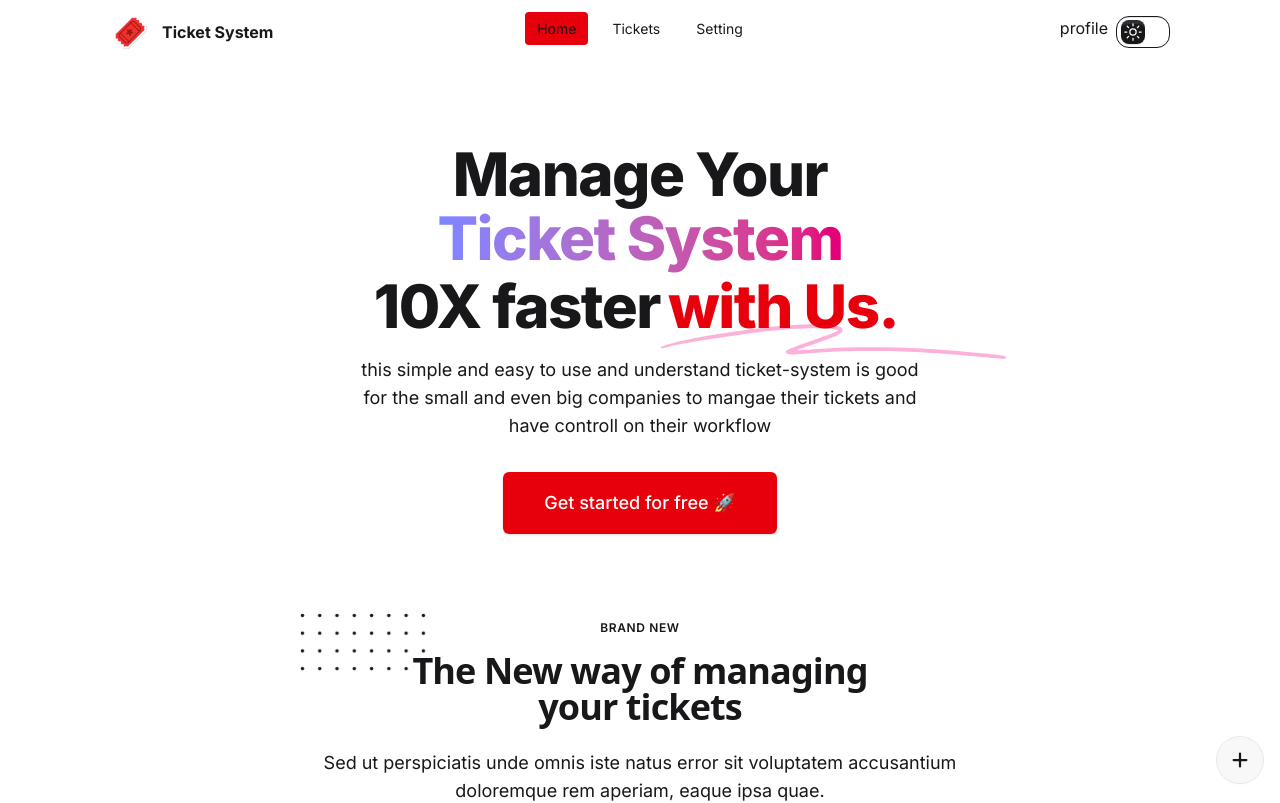
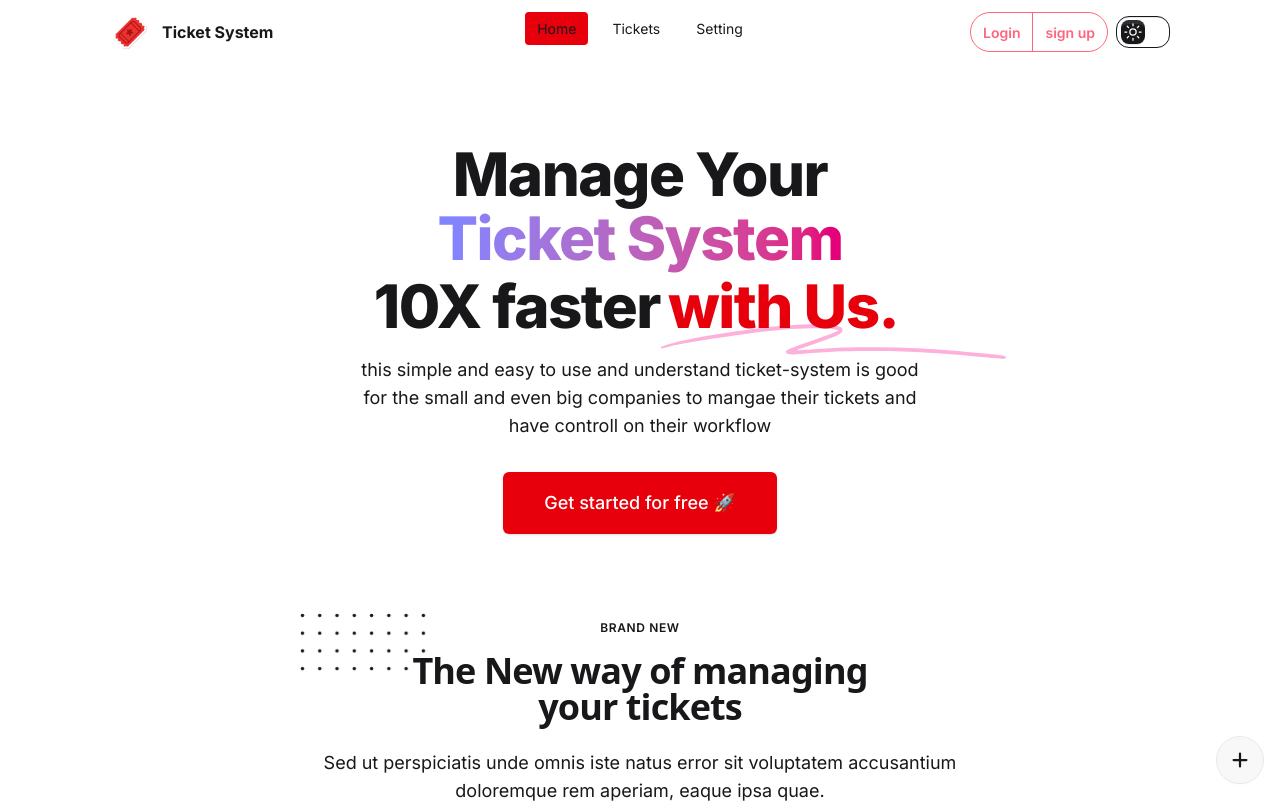
Before and after one commit to homayunmmdy/Ticket-System, a Next.js app: page / in a window 1280 px wide. Shown: the top 803 px of the page. Built offline with nearby package versions, Linux system fonts and the light colour scheme; no server answers; the database is empty.

Commit message:
refactor Auth by adding AuthProfile

```diff
--- a/app/(auth)/sign-in/[[...sign-in]]/page.jsx
+++ b/app/(auth)/sign-in/[[...sign-in]]/page.jsx
@@ -2,6 +2,6 @@ import { SignIn } from "@clerk/nextjs";
 
 export default function Page() {
   return (<>
-    <div className="flex justify-center"><SignIn path="/sign-in" /></div>
+    <div className="flex py-3 justify-center"><SignIn path="/sign-in" /></div>
   </>);
 }
--- a/app/(auth)/sign-up/[[...sign-up]]/page.jsx
+++ b/app/(auth)/sign-up/[[...sign-up]]/page.jsx
@@ -2,6 +2,6 @@ import { SignUp } from "@clerk/nextjs";
 
 export default function Page() {
   return (
-    <><div className="flex justify-center"><SignUp path="/sign-up" /></div></>
+    <><div className="flex py-3 justify-center"><SignUp path="/sign-up" /></div></>
   )
 }
--- a/app/(auth)/user-profile/[[...user-profile]]/page.jsx
+++ b/app/(auth)/user-profile/[[...user-profile]]/page.jsx
@@ -2,7 +2,7 @@ import { UserProfile } from "@clerk/nextjs";
 
 const UserProfilePage = () => {
   return (
-    <div className="flex justify-center"> <UserProfile path="/user-profile" /></div>
+    <div className="flex py-3 justify-center"> <UserProfile path="/user-profile" /></div>
   )
 }
 
--- /dev/null
+++ b/app/components/AuthProfile.jsx
@@ -0,0 +1,20 @@
+import { useUser } from "@clerk/nextjs";
+import Link from "next/link";
+
+const AuthProfile = ({ pathname }) => {
+    const { user } = useUser();
+
+    return !user ? (
+        <div className="join join-vertical lg:join-horizontal">
+            <Link href="/sign-in" className={`${pathname === '/sign-in' ? '' : 'btn-outline'} btn  btn-error rounded-l-4xl p-3 join-item`}>Login</Link>
+            <Link href="/sign-up" className={`${pathname === '/sign-up' ? '' : 'btn-outline'} btn btn-outline btn-error rounded-r-4xl p-3 join-item`}>sign up</Link>
+        </div>
+    ) : (
+        <div className="mb-2">
+            <Link href="/user-profile">profile</Link>
+        </div>
+    )
+
+}
+
+export default AuthProfile
--- a/app/components/Nav.jsx
+++ b/app/components/Nav.jsx
@@ -5,14 +5,13 @@ import Image from "next/image";
 import Link from "next/link";
 import { usePathname } from "next/navigation";
 import SiteConfig from "../config/site";
+import AuthProfile from "./AuthProfile";
+import Container from "./Container";
 import ThemeToggle from "./ThemeToggle";
-import Container from "./Container";
-import { useUser } from "@clerk/nextjs";
 
 const Nav = () => {
   const pathname = usePathname();
   const nav = SiteConfig.nav;
-  const { user } = useUser();
   return (
     <Container>
       <div className="navbar bg-base-100 p-0 m-0">
@@ -35,19 +34,7 @@ const Nav = () => {
           </ul>
         </div>
         <div className="navbar-end gap-2">
-           {user ? (<>
-             <div className="mb-2">
-               <Link href="/sign-in">Log in</Link>
-             </div>
-             <div className="mb-2">
-               <Link href="/sign-up">sign up</Link>
-             </div>
-           </>) : (
-             <div className="mb-2">
-               <Link href="/user-profile">profile</Link>
-             </div>
-           )
-           }
+          <AuthProfile pathname={pathname}/>
           <ThemeToggle />
         </div>
       </div>
```
